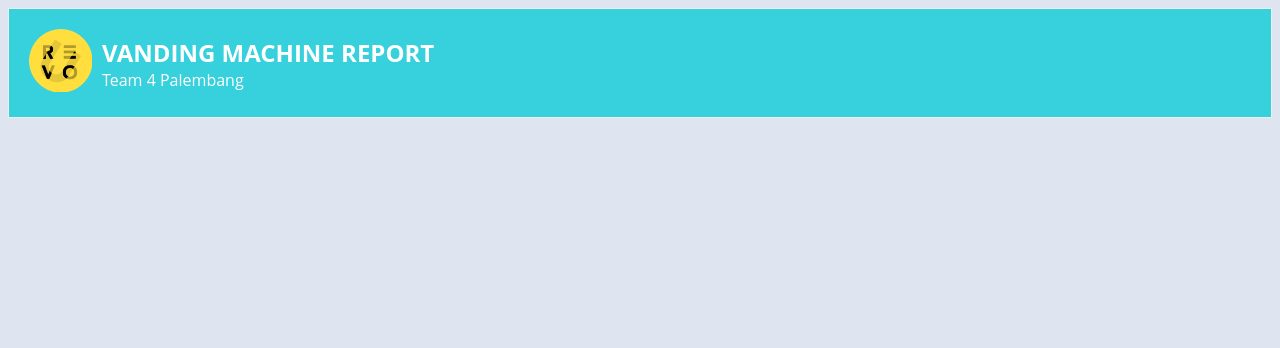
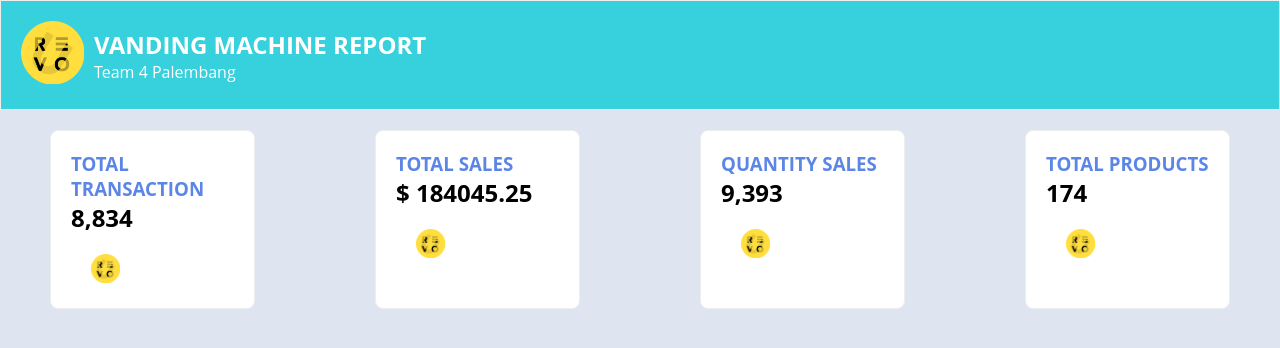
Before and after one commit to arkablok/palembang-4, a plain HTML site: page coba.html in a window 1280 px wide. Drawn offline with Linux system fonts and the light colour scheme.

Commit message:
cekpoint2

```diff
--- a/coba.html
+++ b/coba.html
@@ -7,16 +7,47 @@
     <link rel="stylesheet" href="style.css">
 </head>
 <body>
-    <section class="wrapper-card">
-        <div class="card">
-            <div class="card-content">
+    <section class="navbar">
+        <div class="nav-1">
+            <div class="navbar-1">
                 <div class="image-wrapper">
                     <img src="revou_1.png" alt="">
                 </div>
                 <div class="text-wrapper">
-                    <h2 class="title-card" style="color: white;">VANDING MACHINE REPORT</h2>
+                    <h1 class="title" style="color: white;">VANDING MACHINE REPORT</h1>
                     <p>Team 4 Palembang</p>
                 </div>
+            </div>
+        </div>
+    </section>
+
+    <section class="wrapper-card">
+        <div class="card">
+            <h3 class="title-card">TOTAL TRANSACTION</h3>
+            <h1 class="price">8,834</h1>
+            <div class="image">
+                <img src="revou_1.png" alt="Description of the image">
+            </div>
+        </div>
+        <div class="card">
+            <h3 class="title-card">TOTAL SALES</h3>
+            <h1 class="price">$ 184045.25</h1>
+            <div class="image">
+                <img src="revou_1.png" alt="Description of the image">
+            </div>
+        </div>
+        <div class="card">
+            <h3 class="title-card">QUANTITY SALES</h3>
+            <h1 class="price">9,393 </h1>
+            <div class="image">
+                <img src="revou_1.png" alt="Description of the image">
+            </div>
+        </div>
+        <div class="card">
+            <h3 class="title-card">TOTAL PRODUCTS</h3>
+            <h1 class="price">174</h1>
+            <div class="image">
+                <img src="revou_1.png" alt="Description of the image">
             </div>
         </div>
     </section>
--- a/style.css
+++ b/style.css
@@ -1,21 +1,30 @@
+
 body {
     background-color: #DEE5F0;
     font-family: "Open Sans";
 }
 
-.wrapper-card {
+body, html {
+    margin: 0;
+    padding: 0;
+}
+
+.navbar {
     display: flex;
     justify-content: flex-end; /* Menggeser ke kanan */
+    margin: 0; /* Menghapus margin default */
+    padding: 0;
 }
 
-.card {
+.nav-1 {
     background-color: #36D1DC;
     width: 100%;
     border: 1px solid #eee;
     padding: 20px;
+    margin: 0;
 }
 
-.card-content {
+.navbar-1 {
     display: flex;
     align-items: center; /* Mengatur gambar dan judul agar berada dalam satu baris */
 }
@@ -24,17 +33,93 @@ body {
     margin-right: 10px; /* Jarak antara gambar dan judul */
 }
 
-.card img {
+.nav-1 img {
     width: 63px;
     height: 63px;
 }
 
-.title-card {
+.title {
     color: white;
     margin: 0; /* Menghapus margin default */
 }
 
-.card-content p {
+.navbar-1 p {
     margin: 0;
     color: white; /* Menghapus margin default */
 }
+
+/* //section// */
+/* Default styles */
+.wrapper-card {
+    display: flex;
+    justify-content: center;
+    gap: 20px;
+    margin-top: 20px;
+}
+
+.card {
+    background-color: #fff;
+    width: 350px;
+    height: auto;
+    border-radius: 8px;
+    border: 1px solid #eee;
+    padding: 20px;
+    display: flex;
+    flex-direction: column;
+    margin-left: 50px;
+    margin-right: 50px;
+}
+
+.title-card {
+    margin: 0;
+    text-align: left;
+    color: #5B86E5;
+}
+
+.content {
+    display: flex;
+    justify-content: space-between;
+}
+
+.text {
+    flex-grow: 1;
+}
+
+.price {
+    margin-top: 0;
+}
+
+.image {
+    margin-left: 20px;
+    flex-shrink: 0; /* Prevents image from shrinking */
+    order: 2; /* Change the order to display on the right */
+}
+
+.image img {
+    max-width: 20%; /* Adjusted to fit container */
+}
+
+/* Responsive styles for screens smaller than 768px */
+@media (max-width: 768px) {
+    .wrapper-card {
+        flex-direction: column; /* Stack cards vertically */
+        align-items: center; /* Center cards horizontally */
+    }
+
+    .card {
+        width: 90%; /* Adjust card width */
+        margin: 20px 0; /* Add margin between cards */
+    }
+
+    .image {
+        margin-left: 0; /* Remove margin for image */
+        margin-top: 10px; /* Adjust margin top for image */
+        order: 1; /* Change order to display image above text */
+        text-align: center; /* Center image */
+    }
+
+    .title-card,
+    .price {
+        text-align: center; /* Center text */
+    }
+}
```
